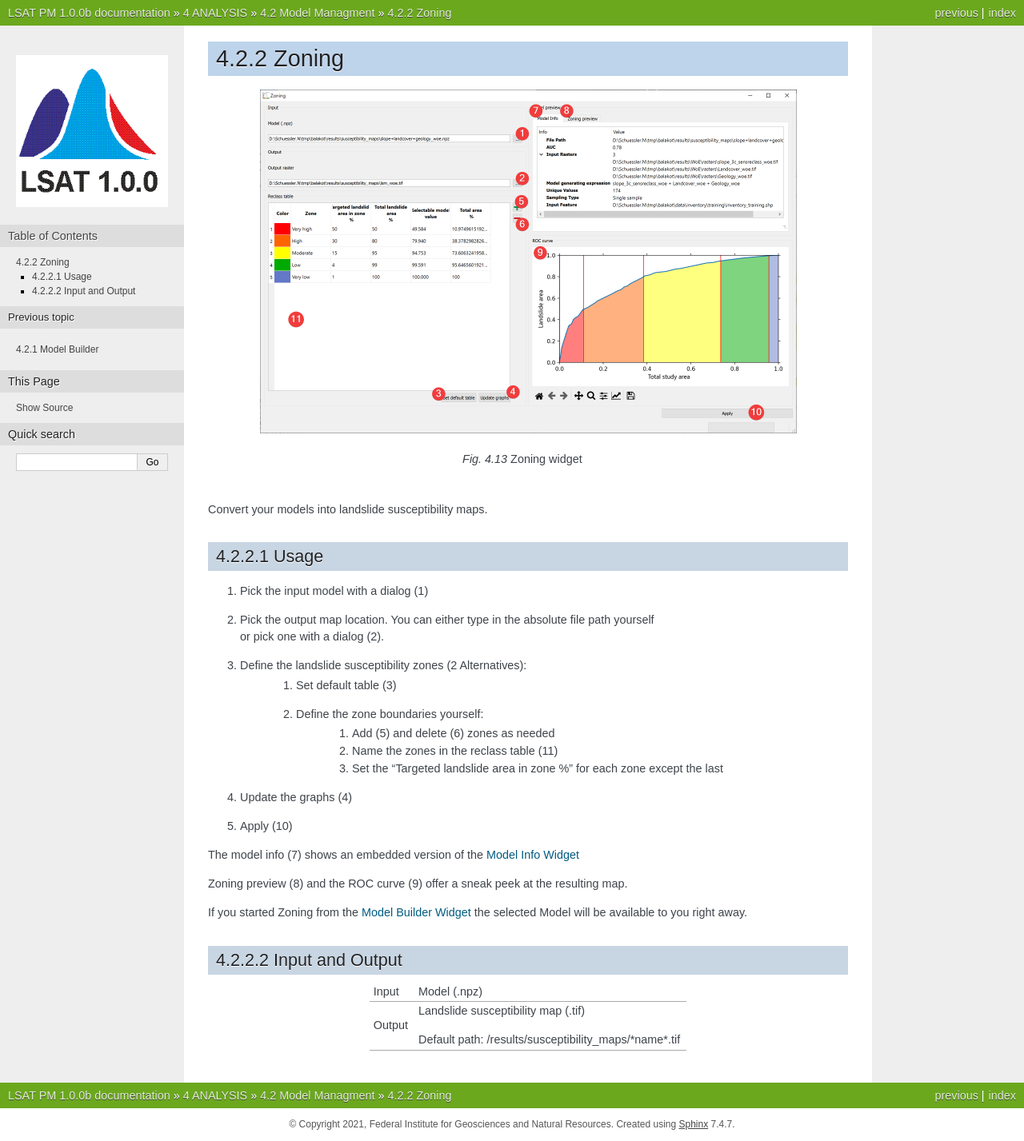
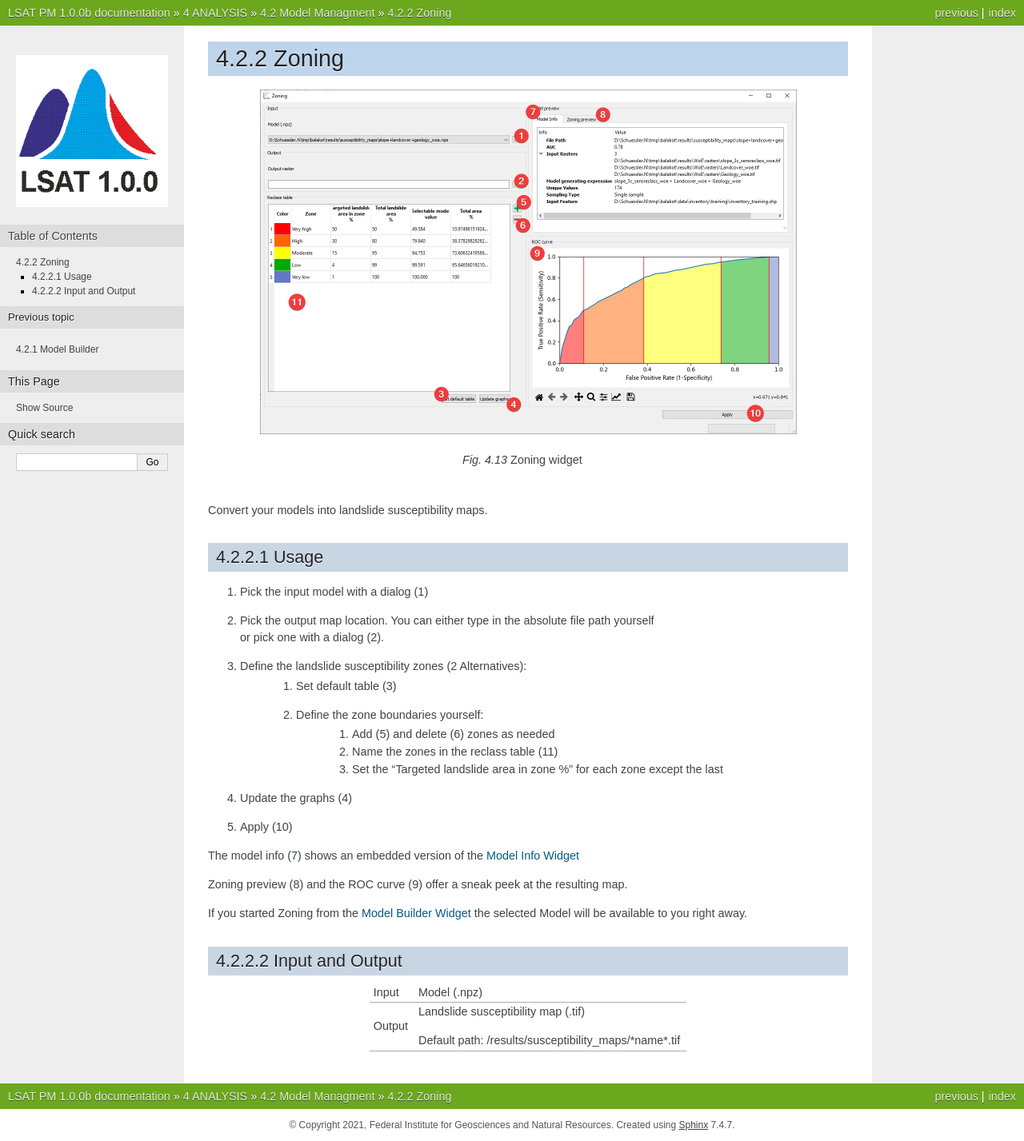
Before and after one commit to BGR-EGHA/LSAT-Documentation, a Sphinx documentation site: the page built from source/ANALYSIS/ModelManagment/Zoning.rst, in a window 1280 px wide. Shown: the whole page at 80% size. Built offline with Sphinx 7.4.7, drawn with Linux system fonts in a browser that asks for light colours.

Commit message:
Zoning - Updated Screenshot (new labels)

```diff
--- a/source/ANALYSIS/ModelManagment/Zoning.rst
+++ b/source/ANALYSIS/ModelManagment/Zoning.rst
@@ -2,7 +2,7 @@ Zoning
 ------
 
 .. figure:: img/Zoning1.png
-   :scale: 25%
+   :scale: 50%
    :align: center
 
    Zoning widget
```
Also changed, not shown: source/ANALYSIS/ModelManagment/img/Zoning1.png.
